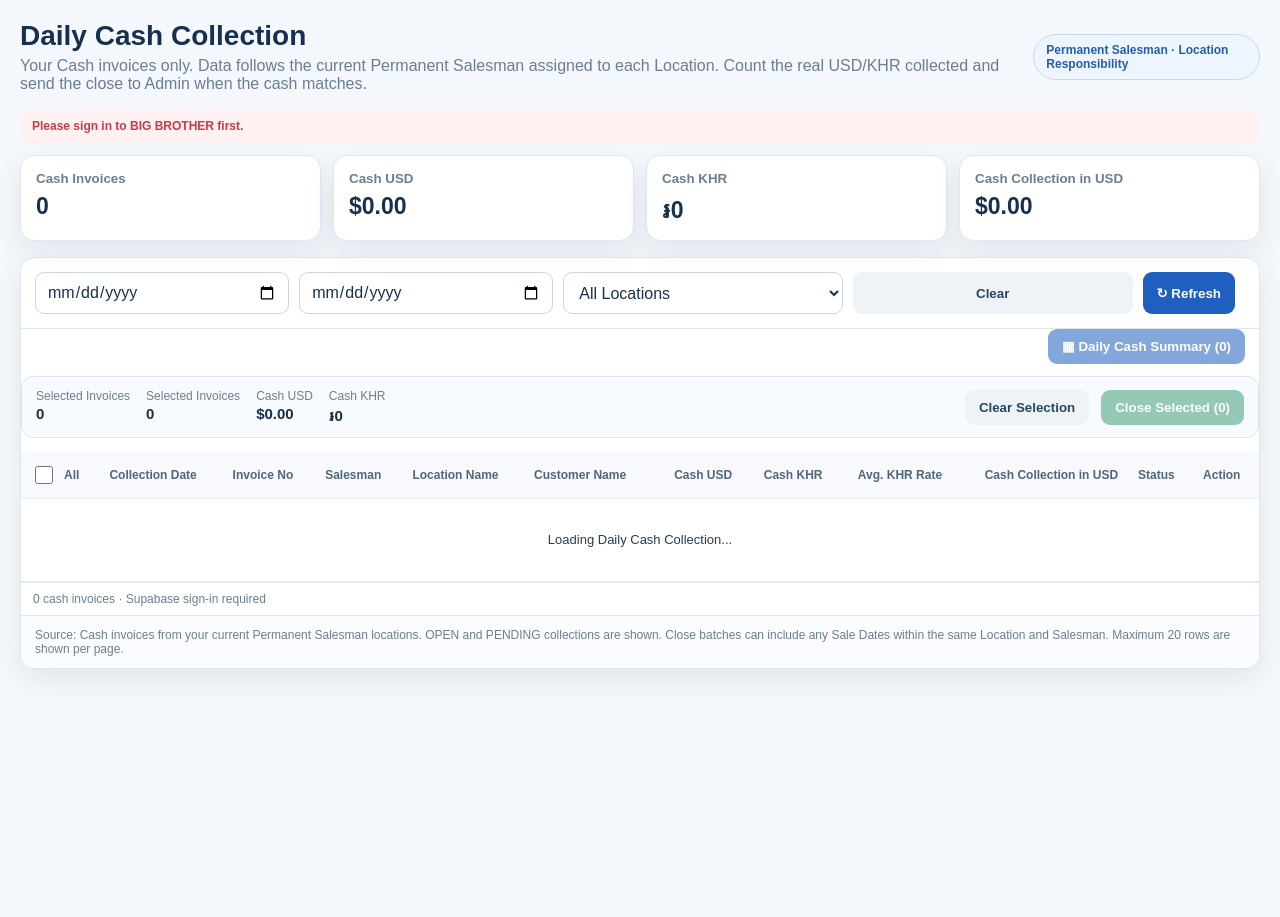
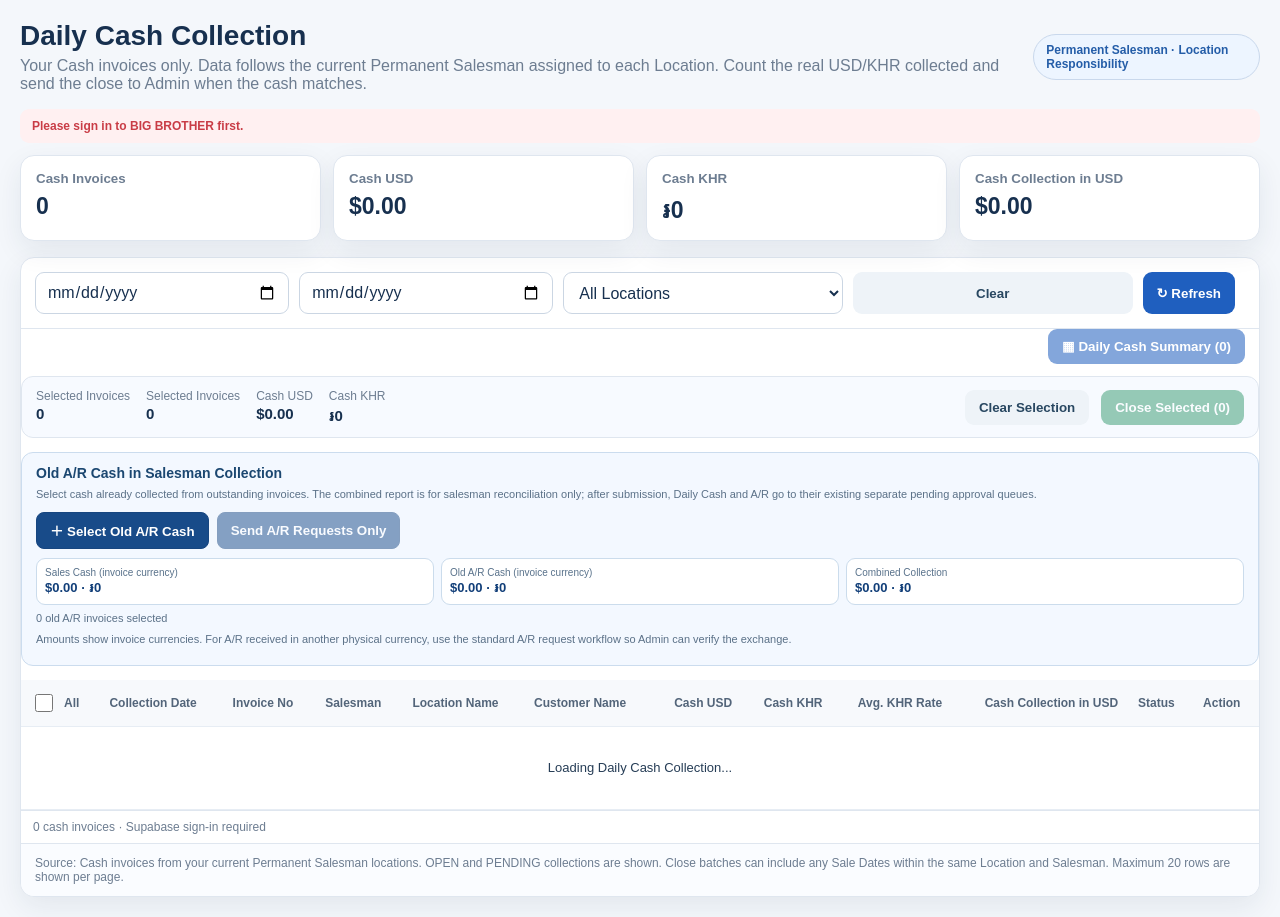
Before and after one commit to angsokhey11-cloud/big-brother-daily-cash-collection, a plain HTML site: page your-collection.html in a window 1280 px wide. Before the commit the page ends 800 px from the top, so only its background shows below. Drawn offline with Linux system fonts and the light colour scheme.

Commit message:
Load combined receivable cash addon in Your Collection

```diff
--- a/your-collection.html
+++ b/your-collection.html
@@ -31,7 +31,8 @@
     html=html.replace('Source: Invoice History. OPEN and PENDING Cash invoices are shown. Close batches can include different Sale Dates within the same Location and Salesman. Maximum 20 rows are shown per page.','Source: Cash invoices from your current Permanent Salesman locations. OPEN and PENDING collections are shown. Close batches can include any Sale Dates within the same Location and Salesman. Maximum 20 rows are shown per page.');
 
     const refundAddon='<scr'+'ipt src="your-collection-salesman-refunds-v1.js?v=20261101-salesman1"></scr'+'ipt>';
-    html=html.replace('</body>',refundAddon+'\n</body>');
+    const combinedAddon='<scr'+'ipt src="your-collection-ar-cash-v1.js?v=20261116-splitpending1"></scr'+'ipt>';
+    html=html.replace('</body>',refundAddon+'\n'+combinedAddon+'\n</body>');
     document.open();document.write(html);document.close();
   }catch(error){
     console.error(error);
```
